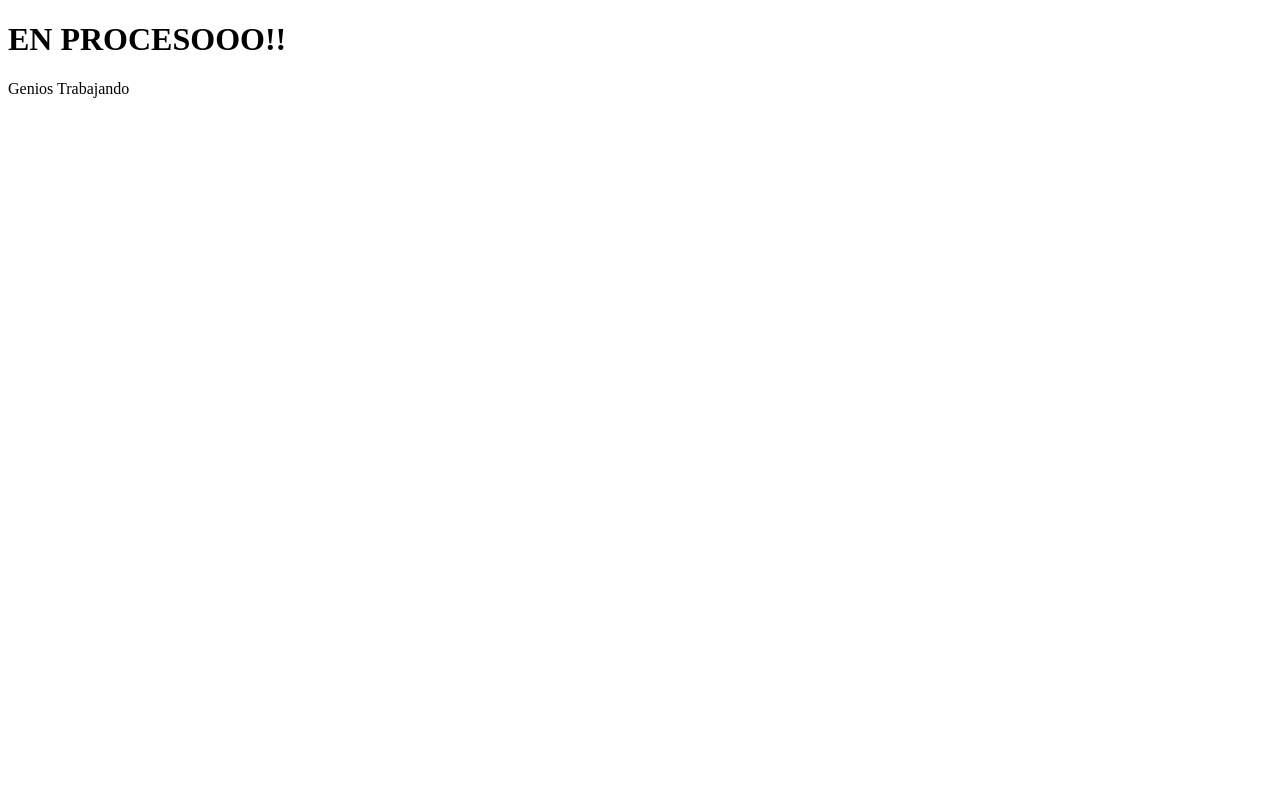
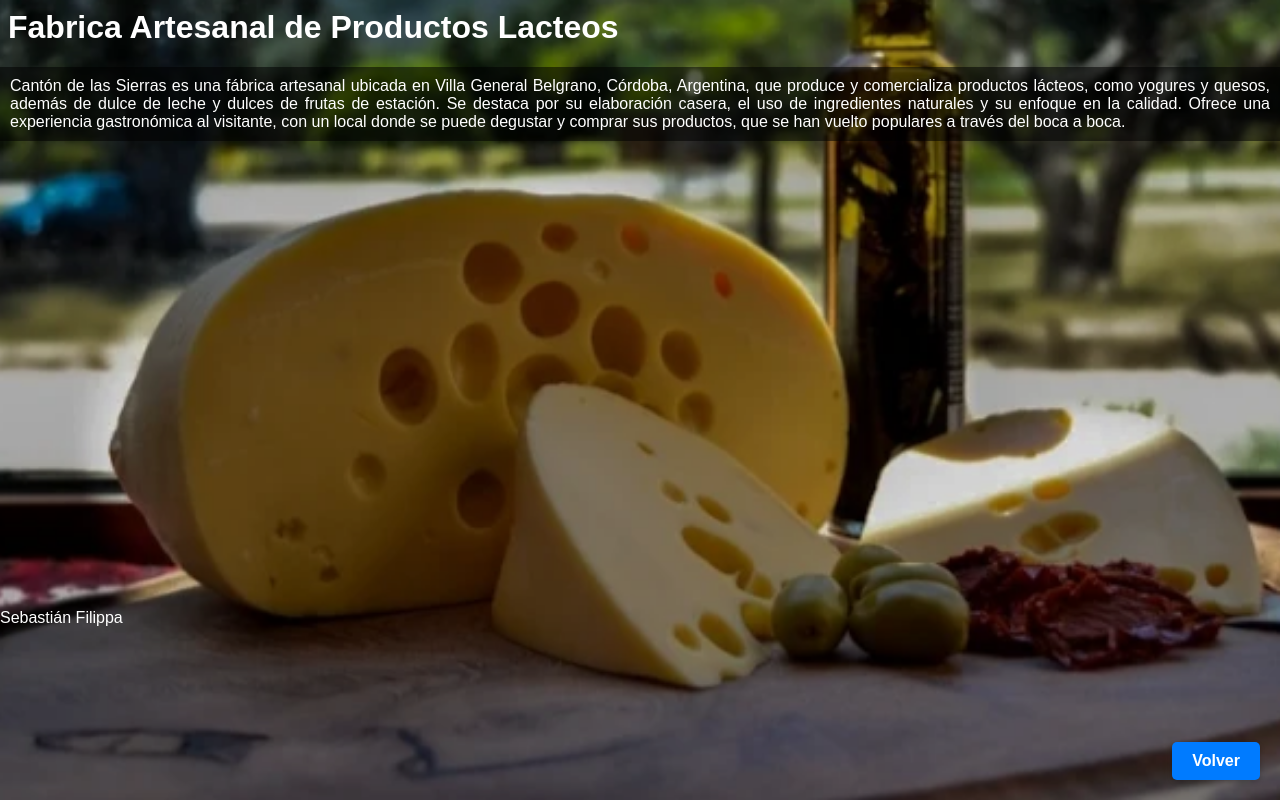
Before and after one commit to Seba-Filippa-934/Viaje-Educativo-a-Villa-General-Belgrano, a plain HTML site: page canton-de-las-sierras.html in a window 1280 px wide. Drawn offline with Linux system fonts and the light colour scheme.

Commit message:
nueva pag

```diff
--- a/canton-de-las-sierras.html
+++ b/canton-de-las-sierras.html
@@ -3,11 +3,33 @@
 <head>
     <meta charset="UTF-8">
     <meta name="viewport" content="width=device-width, initial-scale=1.0">
+    <link rel="stylesheet" href="styles_canton.css">
     <link rel="icon" href="Assets/logo_del_cole.png" type="image/png">
-    <title>Document</title>
+    <title>Fabrica Artesanal de Lacteos Cantón de las Sierras</title>
 </head>
 <body>
-    <h1>EN PROCESOOO!!</h1>
-    <p>Genios Trabajando</p>
+    <!--ENCABEZADO-->
+    <header>
+        <h1>
+            Fabrica Artesanal de Productos Lacteos
+        </h1>
+    </header>
+
+    <section class="text">
+        Cantón de las Sierras es una fábrica artesanal ubicada en Villa General Belgrano, Córdoba, Argentina, que produce y comercializa productos lácteos, como yogures y quesos, además de dulce de leche y dulces de frutas de estación. Se destaca por su elaboración casera, el uso de ingredientes naturales y su enfoque en la calidad. Ofrece una experiencia gastronómica al visitante, con un local donde se puede degustar y comprar sus productos, que se han vuelto populares a través del boca a boca.
+
+    </section>
+    <div class="ver-fondo" ></div>
+
+    <section>
+        <img src="" alt="">
+    </section>
+
+    <!--BOTON-->
+    <div class="boton-fijo">
+        <a href="index.html">Volver</a>
+    </div>
+
+    <footer>Sebastián Filippa</footer>
 </body>
 </html>
--- a/style.css
+++ b/style.css
@@ -5,7 +5,7 @@ html, body{
 body{
     font-family: Arial, Helvetica, sans-serif;
     color: white;
-    background: linear-gradient(#000000, #101010,#232594);
+    background: linear-gradient(#000000,#007bff);
 }
 section{
     padding: 2%;
@@ -26,7 +26,7 @@ section{
     border-color: aliceblue;
     border-radius: 40px;
     padding: 10px;
-    background: linear-gradient(#000000, #101010,#232594);
+    background: linear-gradient(#000000,#007bff);
     background-repeat: no-repeat;
 }
 .logo_del_cole{
@@ -50,7 +50,7 @@ p{
 /* --BOTONES-- */
 nav{
     margin-top: 20px;
-    background-color: #000150;
+    background-color: #0048cc;
     border-radius: 15px;
     padding: 1%;
 }
@@ -78,7 +78,7 @@ nav{
     height: 80px;
 }
 .button1, .button4{
-    background-color: #232594;
+    background-color: #007bff;
 }
 .button2, .button3{
     background-color: transparent;
@@ -167,7 +167,7 @@ nav{
     font-size: 15px;
     font-weight: bold;
     color: white;
-    background: #232594;
+    background:#007bff;
     border-radius: 100%;
     padding: 2px 6px;
     cursor: pointer;
@@ -180,7 +180,7 @@ nav{
     top: 0;
     right: 33px;
     width: 200px;
-    background: #232594;
+    background:#007bff;
     color: white;
     padding: 10px;
     border-radius: 15px;
@@ -195,3 +195,13 @@ nav{
     visibility: visible;
     opacity: 1;
   }
+
+/*HIPERVINCULOS*/
+a{
+    margin: 0;
+    padding: 0;
+
+}
+footer{
+    text-align: right;
+}
--- /dev/null
+++ b/styles_canton.css
@@ -0,0 +1,44 @@
+body{
+    margin: 0;
+    padding: 0;
+    background-image: url(Assets/canton/fondo_canton.png);
+    background-repeat: no-repeat;
+    background-attachment: fixed;
+    background-size: cover;
+    background-position: center;
+    font-family: Arial, Helvetica, sans-serif;
+    color: white;
+}
+h1{
+    margin-top: 9px;
+    margin-left: 8px;
+}
+.ver-fondo{
+    height: 450px;
+}
+
+/*    TEXTO   */
+.text{
+    text-align: justify;
+    padding: 10px;
+    background-color: rgba(0, 0, 0, 0.534);
+}
+/*    BOTON   */
+.boton-fijo {
+    position: fixed; /* Fija el elemento en la pantalla */
+    bottom: 20px;    /* Distancia desde la parte inferior */
+    right: 20px;     /* Distancia desde la parte derecha */
+    z-index: 100;    /* Asegura que el botón esté por encima de otros elementos */
+    background-color: #007bff;
+    color: white;
+    padding: 10px 20px;
+    border-radius: 5px;
+    box-shadow: 0 2px 5px rgba(0,0,0,0.2);
+    cursor: pointer; /* Indica que es un elemento clickeable */
+  }
+
+  .boton-fijo a {
+    color: white;
+    text-decoration: none; /* Quita el subrayado del enlace */
+    font-weight: bold;
+  }
```
Also changed, not shown: index.html (+8 -8 lines), Assets/canton/fondo_canton.png (added), Assets/first-pag/azafran-mediterraneo-mas-info.png (renamed from Assets/azafran-mediterraneo-mas-info.png), Assets/first-pag/azfran-mediterraneo-portada.png (renamed from Assets/azfran-mediterraneo-portada.png), Assets/first-pag/canton-de-las-sierras-mas-info.png (renamed from Assets/canton-de-las-sierras-mas-info.png), Assets/first-pag/canton-de-las-sierras-portada.png (renamed from Assets/canton-de-las-sierras-portada.png), Assets/first-pag/capilla-vieja-mas-info.png (renamed from Assets/capilla-vieja-mas-info.png), Assets/first-pag/capilla-vieja-portada.png (renamed from Assets/capilla-vieja-portada.png), Assets/first-pag/mak-bier-mas-info.png (renamed from Assets/mak-bier-mas-info.png), Assets/first-pag/mak-bier-portada.png (renamed from Assets/mak-bier-portada.png).
